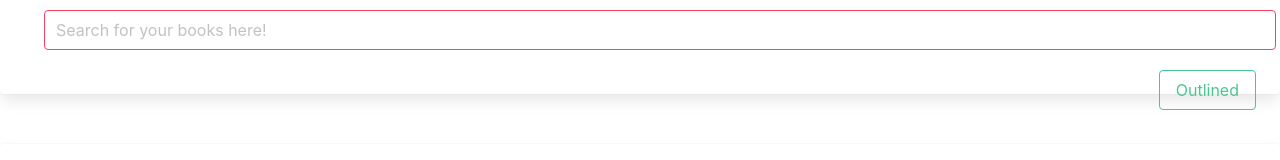
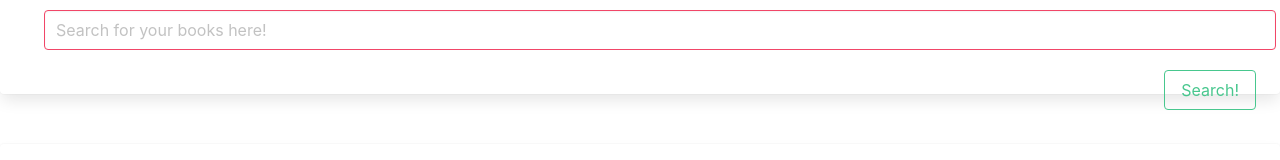
Before and after one commit to johnsondavid1107/craffeeGBooks, a React (Create React App) app in the folder g_books/client/: page /search in a window 1280 px wide. Shown: the part 493-653 px from the top of the page. Built offline with nearby package versions, Linux system fonts and the light colour scheme.

Commit message:
have working ajax call to gbooks in console

```diff
--- a/g_books/client/package.json
+++ b/g_books/client/package.json
@@ -7,6 +7,7 @@
     "@testing-library/jest-dom": "^5.11.9",
     "@testing-library/react": "^11.2.5",
     "@testing-library/user-event": "^12.6.3",
+    "axios": "^0.21.1",
     "react": "^17.0.1",
     "react-dom": "^17.0.1",
     "react-router-dom": "^5.2.0",
--- a/g_books/client/src/components/SearchField.js
+++ b/g_books/client/src/components/SearchField.js
@@ -1,6 +1,20 @@
 import React from "react"
+import API from "../utils/API"
 
-function SearchField() {
+class SearchField extends React.Component {
+    state = {
+        searchField: ""
+    }
+
+    handleSearch = () => {
+        API.searchBooks().then(function (res) {
+            console.log(res)
+        }).catch(err => console.log(err))
+    }
+
+
+    render() {
+
         const styles = {
             inputField: {
                 margin: "20px"
@@ -13,18 +27,23 @@ function SearchField() {
             }
         }
 
+
+
+
         return (
-        <div className="card" style={styles.spaceResultsCard}>
+            <div className="card" style={styles.spaceResultsCard} >
                 <div className="card-content">
                     <div className="content">
                         <p className="title is-5 is-flex">
                             Book Search
                      </p>
                         <input className="input is-danger" type="text" placeholder="Search for your books here!" style={styles.inputField}></input>
-                    <button className="button is-pulled-right is-success is-outlined " style={styles.spaceButton}>Outlined</button>
+                        <button className="button is-pulled-right is-success is-outlined " style={styles.spaceButton} onClick={this.handleSearch}>Search!</button>
                     </div>
                 </div>
             </div>
         )
+
+    }
 }
 export default SearchField
--- /dev/null
+++ b/g_books/client/src/utils/API.js
@@ -0,0 +1,16 @@
+/* eslint-disable import/no-anonymous-default-export */
+import React from "react"
+import axios from "axios"
+
+
+export default {
+    searchBooks: function () {
+        const APIKey = "AIzaSyD9pbo0xiBllDhJK7tlFTLeLTMt88MA2Xk"
+
+        const URL = `https://www.googleapis.com/books/v1/volumes?q=potter&key=${APIKey}`
+
+        return axios.get(URL)
+
+
+    }
+}
```
Also changed, not shown: g_books/client/src/components/Navbar.js (line endings or trailing spaces), 1 other file (tests, documents, lock files or other folders). Lines whose indentation alone changed are shown as unchanged.
